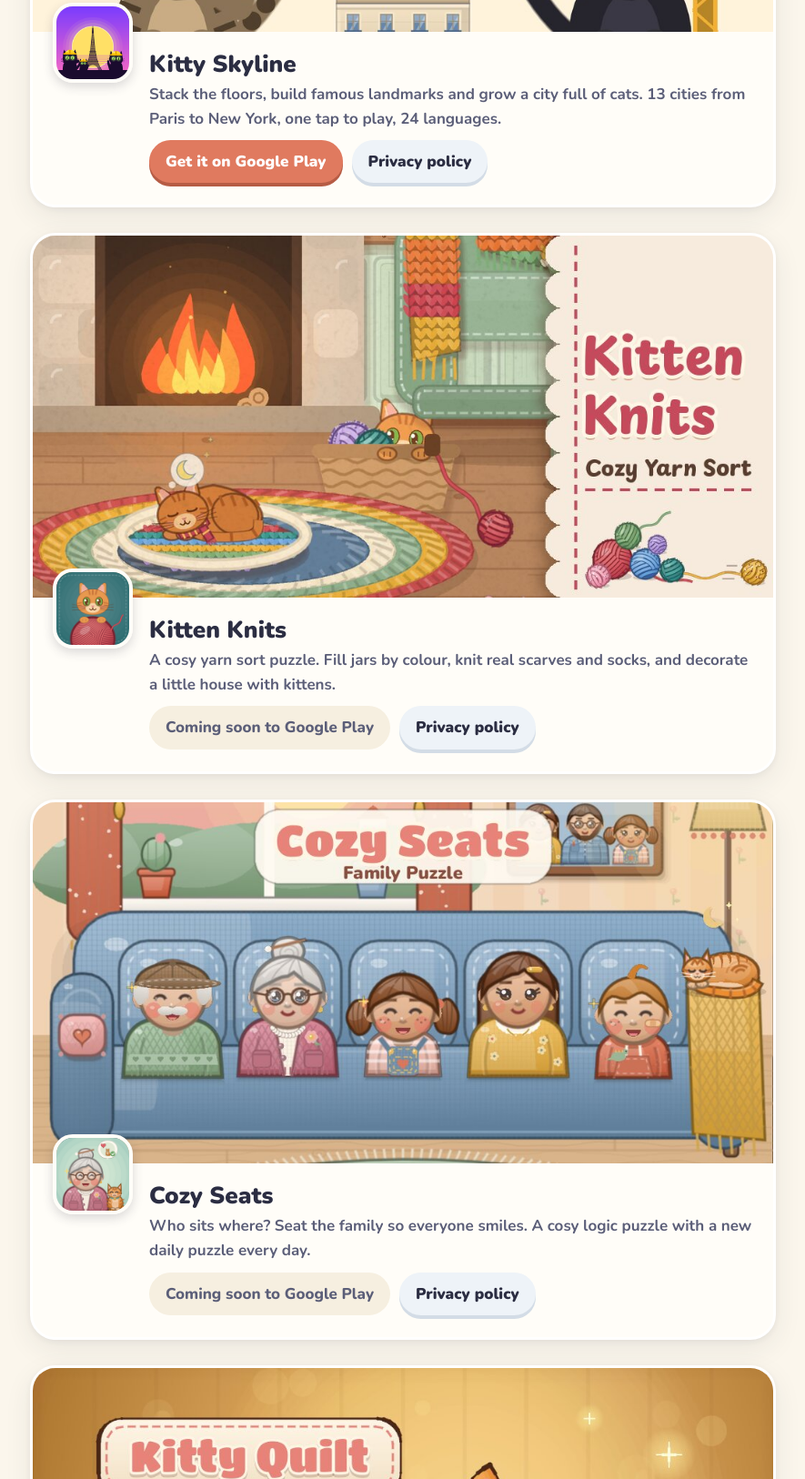
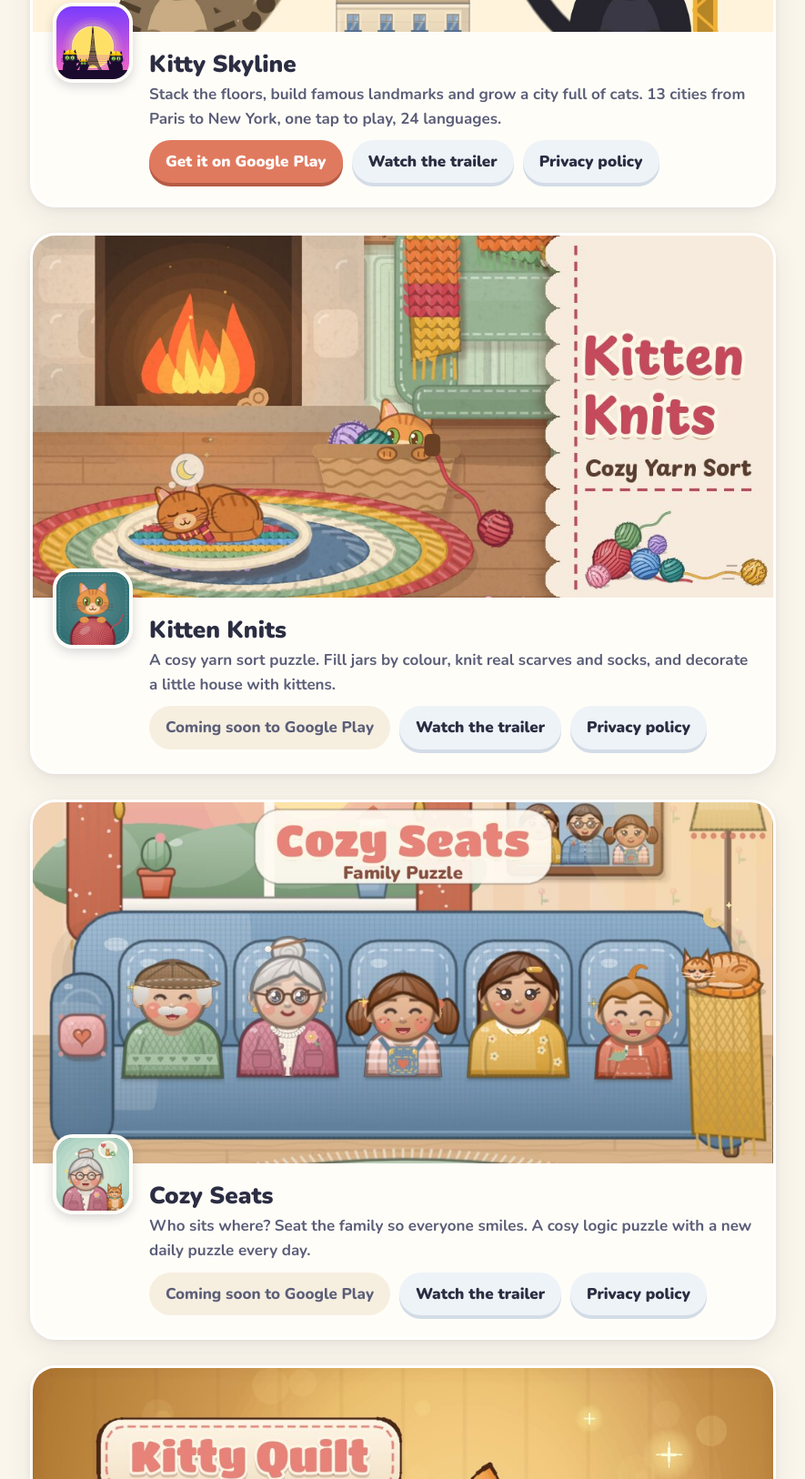
Before and after one commit to tabbyandink/tabbyandink.github.io, a plain HTML site: page index.html in a window 1280 px wide. Shown: the part 994-2620 px from the top of the page at 91% size, without its empty margins (197-1082 px from the left). Drawn offline with nearby package versions, Linux system fonts and the light colour scheme.

Commit message:
Add trailer links for all four games

```diff
--- a/index.html
+++ b/index.html
@@ -37,6 +37,7 @@
         <p class="tag">Stack the floors, build famous landmarks and grow a city full of cats. 13 cities from Paris to New York, one tap to play, 24 languages.</p>
         <div class="links">
           <a class="btn" href="https://play.google.com/store/apps/details?id=com.tabbyandink.kittyskyline">Get it on Google Play</a>
+          <a class="btn soft" href="https://www.youtube.com/watch?v=8Zz95XnE2Go" rel="noopener">Watch the trailer</a>
           <a class="btn soft" href="kitty-skyline/privacy.html">Privacy policy</a>
         </div>
       </div>
@@ -51,6 +52,7 @@
         <p class="tag">A cosy yarn sort puzzle. Fill jars by colour, knit real scarves and socks, and decorate a little house with kittens.</p>
         <div class="links">
           <span class="soon">Coming soon to Google Play</span>
+          <a class="btn soft" href="https://www.youtube.com/watch?v=fuRqTIz0ewI" rel="noopener">Watch the trailer</a>
           <a class="btn soft" href="kitten-knits/privacy.html">Privacy policy</a>
         </div>
       </div>
@@ -65,6 +67,7 @@
         <p class="tag">Who sits where? Seat the family so everyone smiles. A cosy logic puzzle with a new daily puzzle every day.</p>
         <div class="links">
           <span class="soon">Coming soon to Google Play</span>
+          <a class="btn soft" href="https://www.youtube.com/watch?v=xFOIhZDiZyg" rel="noopener">Watch the trailer</a>
           <a class="btn soft" href="cozy-seats/privacy.html">Privacy policy</a>
         </div>
       </div>
@@ -79,6 +82,7 @@
         <p class="tag">A cosy block puzzle. Stitch patchwork quilts, decorate the house and nap with Tabby the cat.</p>
         <div class="links">
           <span class="soon">In development</span>
+          <a class="btn soft" href="https://www.youtube.com/watch?v=QstAXXqa9cU" rel="noopener">Watch the trailer</a>
           <a class="btn soft" href="kitty-quilt/privacy.html">Privacy policy</a>
         </div>
       </div>
```
